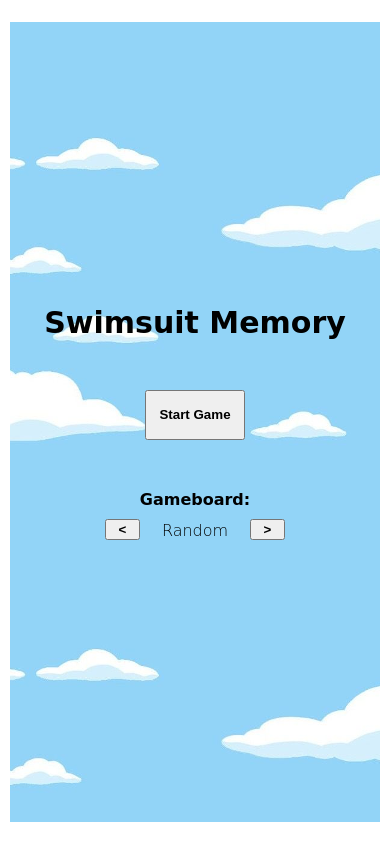
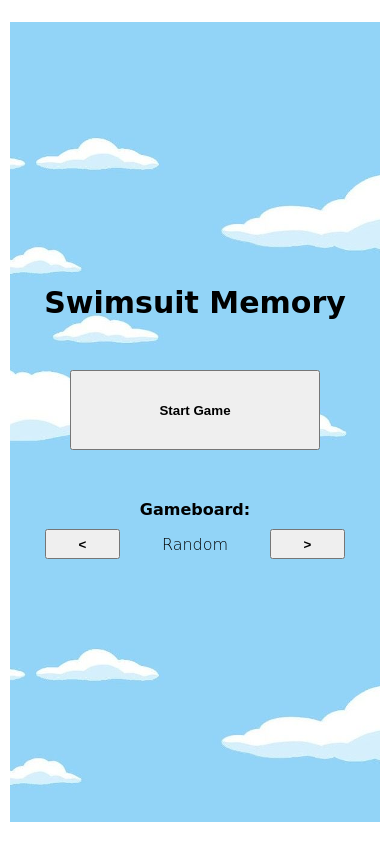
Before and after one commit to dw1284/swimsuit-memory, a React (Create React App) app: page / in a window 390 px wide. Built offline with nearby package versions, Linux system fonts and the light colour scheme.

Commit message:
Made buttons bigger so that they are easier targets on mobile

```diff
--- a/src/App/StartScreen/StartScreen.css
+++ b/src/App/StartScreen/StartScreen.css
@@ -17,8 +17,8 @@
 }
 
 .start-game-button {
-  height: 50px;
-  width: 100px;
+  height: 80px;
+  width: 250px;
   margin-bottom: 50px;
   font-weight: bold;
 }
--- a/src/components/OptionScroller/OptionScroller.css
+++ b/src/components/OptionScroller/OptionScroller.css
@@ -1,26 +1,25 @@
 .option-scroller {
   display: flex;
-  flex-direction: row;
-  align-items: flex-end;
-  justify-content: flex-end;
-  width: 180px;
+  align-items: center;
+  justify-content: center;
   overflow: hidden;
 }
 
 .option-scroller button {
-  width: 35px;
+  height: 30px;
+  width: 75px;
   font-weight: bold;
 }
 
 .selected-option-label-container {
-  width: 110px;
+  width: 150px;
   overflow: hidden;
 }
 
 .selected-option-label {
   text-align: center;
-  width: 110px;
   font-weight: 300;
+  padding: 0 25px;
 }
 
 .selected-option-label.hidden-left {
```
